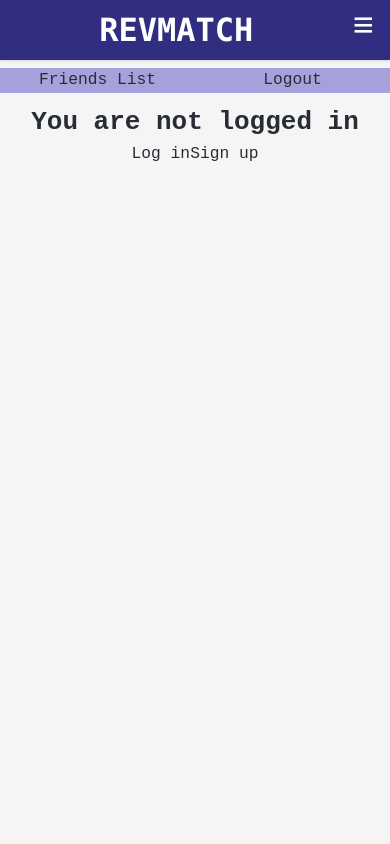
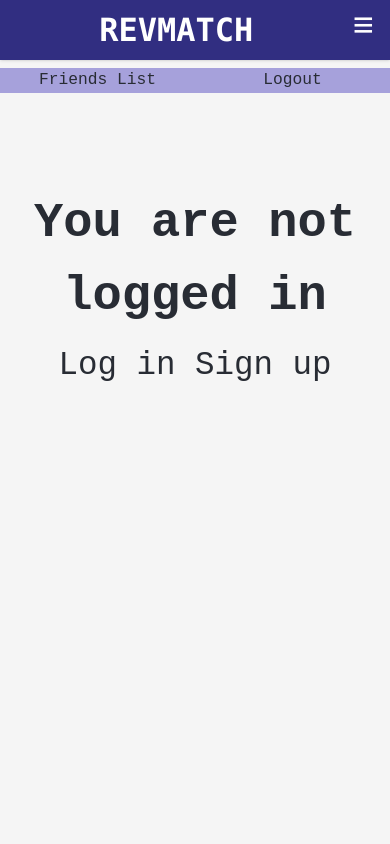
Before and after one commit to johnimeson0/project3-client, a React (Create React App) app: page /home in a window 390 px wide. Shown: the top 844 px of the page. Built offline with nearby package versions, Linux system fonts and the light colour scheme; no server answers.

Commit message:
CSS Updates - Home & Index conditional rendered pages formatting

```diff
--- a/src/App.css
+++ b/src/App.css
@@ -209,12 +209,12 @@
   margin-bottom: 10vh;
 }
 
-#index-login{
+.index-login{
   font-size: 2.5em;
   margin-right: 2.5vw;
 }
 
-#index-signup{
+.index-signup{
   font-size: 2.5em;
   margin-left: 2.5vw;
   margin-bottom: 22.5vh;
@@ -248,12 +248,12 @@
     margin-bottom: 1vh;
   }
 
-  #index-login{
+  .index-login{
     font-size: 2em;
     margin-right: 2.5vw;
   }
 
-  #index-signup{
+  .index-signup{
     font-size: 2em;
     margin-left: 2.5vw;
     margin-bottom: 22.5vh;
--- a/src/pages/HomePages/Home.jsx
+++ b/src/pages/HomePages/Home.jsx
@@ -61,15 +61,15 @@
           {!loggedIn && (
             <section className='home-no-log'>
 
-            <h1>You are not logged in</h1>
+            <h1 className='index-header-txt'>You are not logged in</h1>
             <div className='index-navigation'>
 
                 <Link to="/login">
-                    <button>Log in</button>
+                    <button className='index-login'>Log in</button>
                 </Link>
 
                 <Link to="/signup">
-                    <button>Sign up</button>
+                    <button className='index-signup'>Sign up</button>
                 </Link>
 
             </div>
--- a/src/pages/HomePages/Index.jsx
+++ b/src/pages/HomePages/Index.jsx
@@ -24,11 +24,11 @@
                 <div className='index-navigation'>
 
                     <Link to="/login">
-                        <button id='index-login'>Log in</button>
+                        <button className='index-login'>Log in</button>
                     </Link>
 
                     <Link to="/signup">
-                        <button id='index-signup'>Sign up</button>
+                        <button className='index-signup'>Sign up</button>
                     </Link>
 
                 </div>
```
